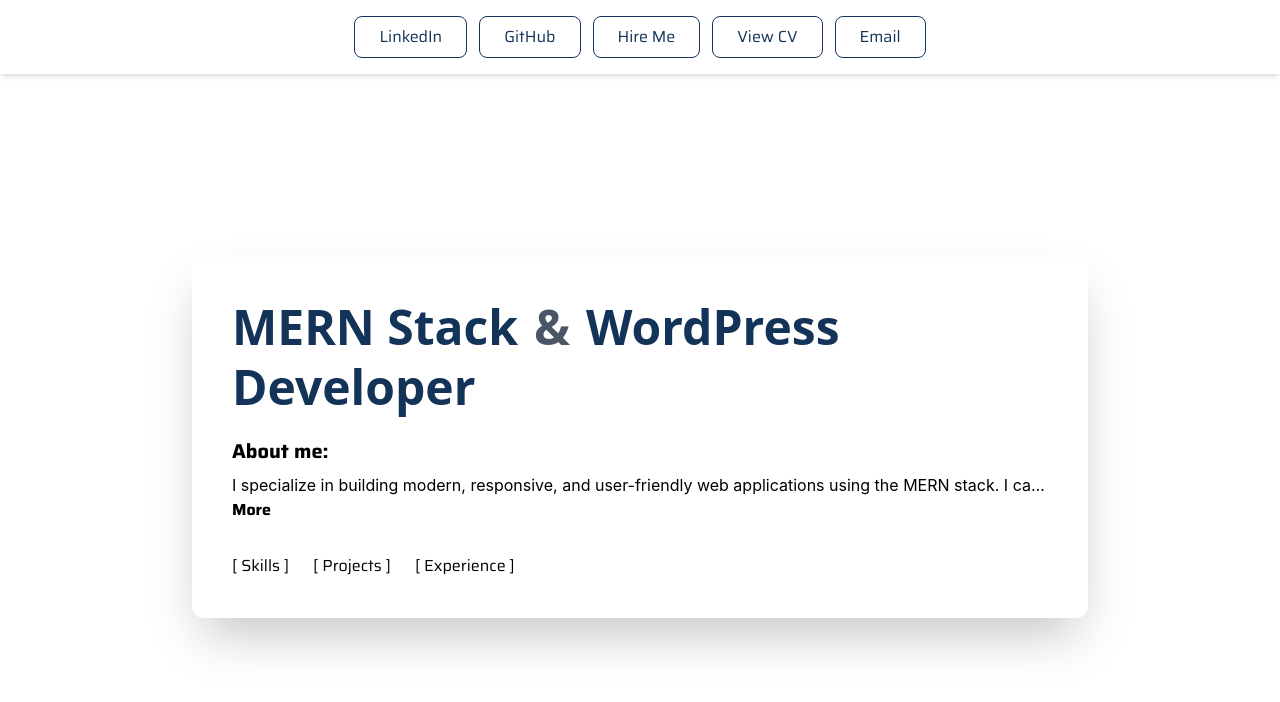
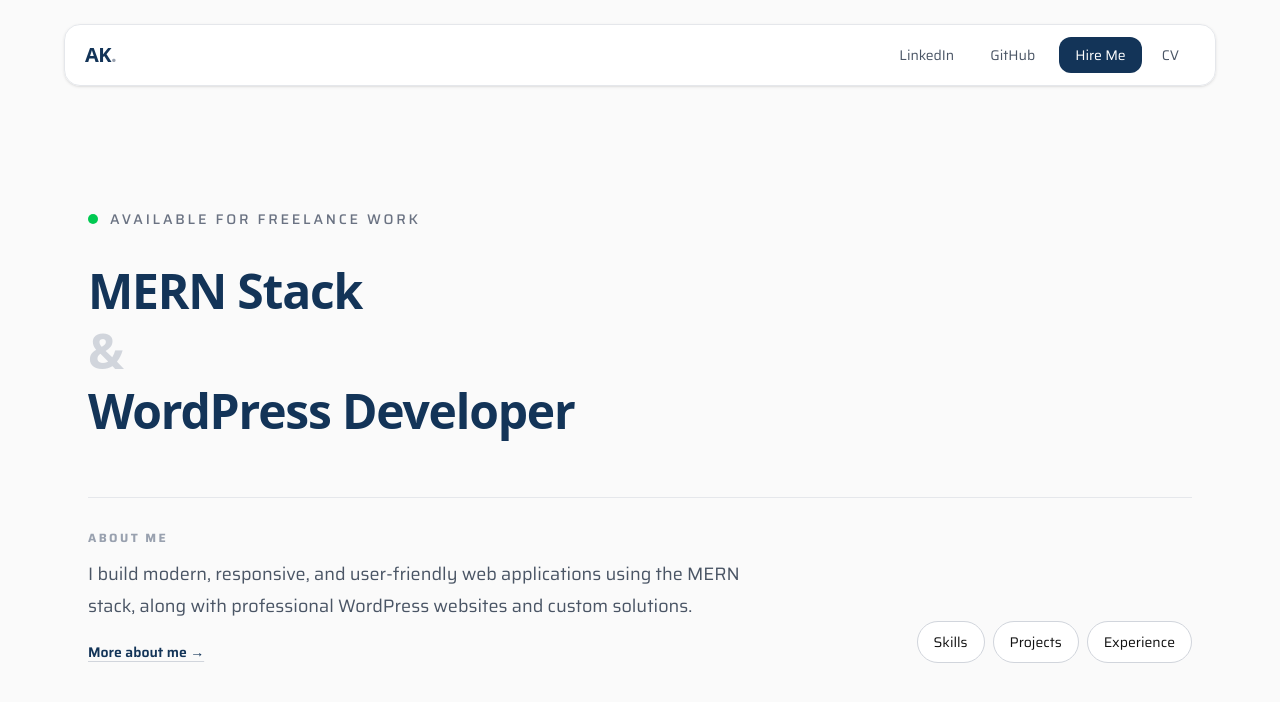
Before and after one commit to AwaisKhalil19/Dev-Portfolio, a React (Vite) app: page / in a window 1280 px wide. Shown: the top 702 px of the page. Built offline with nearby package versions, Linux system fonts and the light colour scheme; a web font is replaced by a local one.

Commit message:
Initial commit

```diff
--- a/src/pages/Home.jsx
+++ b/src/pages/Home.jsx
@@ -1,125 +1,332 @@
+// import React from "react";
+// import { Link, useNavigate } from "react-router-dom";
+// import Description from "../components/description";
+
+// const Home = () => {
+//   const navigate = useNavigate();
+
+//   return (
+//     <div className="min-h-screen overflow-x-hidden bg-white">
+//       {/* Navbar */}
+//       <nav className="bg-white shadow-md">
+//         <div className="mx-auto flex max-w-7xl items-center justify-center px-4 py-4 sm:px-6">
+
+//           <div className="flex flex-wrap items-center justify-center gap-2 sm:gap-3">
+
+//             {/* LinkedIn */}
+//             <button
+//               onClick={() =>
+//                 (window.location.href =
+//                   "https://www.linkedin.com/in/awais-khalil-55abbb372/")
+//               }
+//               className="rounded-lg border px-4 py-2 font-body text-sm text-hc transition hover:bg-hc hover:text-white sm:px-6 sm:text-base"
+//             >
+//               LinkedIn
+//             </button>
+
+//             {/* GitHub */}
+//             <button
+//               onClick={() =>
+//                 (window.location.href =
+//                   "https://github.com/AwaisKhalil19")
+//               }
+//               className="rounded-lg border px-4 py-2 font-body text-sm text-hc transition hover:bg-hc hover:text-white sm:px-6 sm:text-base"
+//             >
+//               GitHub
+//             </button>
+
+//             {/* Hire Me */}
+//             <button
+//               onClick={() => navigate("/hire")}
+//               className="rounded-lg border px-4 py-2 font-body text-sm text-hc transition hover:bg-hc hover:text-white sm:px-6 sm:text-base"
+//             >
+//               Hire Me
+//             </button>
+
+//             {/* CV */}
+//             <a
+//               href="https://docs.google.com/document/d/e/2PACX-1vRAolCUrzH9fMFgT8WeY8BJWc7CIZCduv5vK6vVPvRhNsjHmtk5mf0v_fknS5JxvYvr6Rn-w7bYDwv3/pub"
+//               target="_blank"
+//               rel="noopener noreferrer"
+//               className="rounded-lg border px-4 py-2 font-body text-sm text-hc transition hover:bg-hc hover:text-white sm:px-6 sm:text-base"
+//             >
+//               View CV
+//             </a>
+
+//             {/* Email */}
+//             <button
+//               onClick={() =>
+//                 (window.location.href =
+//                   "mailto:awaiskhalil476@gmail.com")
+//               }
+//               className="rounded-lg border px-4 py-2 font-body text-sm text-hc transition hover:bg-hc hover:text-white sm:px-6 sm:text-base"
+//             >
+//               Email
+//             </button>
+
+//           </div>
+//         </div>
+//       </nav>
+
+//       {/* Main Content */}
+//       <main className="flex min-h-[calc(100vh-73px)] items-center justify-center px-4 py-8 sm:px-6 sm:py-12">
+
+//         <div className="w-full max-w-4xl rounded-xl bg-white p-5 shadow-2xl sm:p-8 md:p-10">
+
+//           {/* Main Heading */}
+//           <h1 className="font-heading text-3xl font-bold leading-tight text-hc sm:text-4xl md:text-5xl">
+//             MERN Stack
+//             <span className="px-2 text-gray-600 sm:px-4">
+//               &
+//             </span>
+//             WordPress Developer
+//           </h1>
+
+//           {/* About */}
+//           <h2 className="mb-2 mt-5 font-body text-lg font-bold sm:text-xl">
+//             About me:
+//           </h2>
+
+//           <Description
+//             className="mt-1 font-body text-sm leading-6 text-secondary sm:text-base sm:leading-7"
+//             text="I specialize in building modern, responsive, and user-friendly web applications using the MERN stack. I can develop full-stack applications, REST APIs, and modern React.js interfaces, along with WordPress websites and customizations. I also work with API integrations, bug fixing, performance optimization, and clean, scalable code to deliver reliable digital experiences."
+//           />
+
+//           {/* Navigation Links */}
+//           <div className="mt-8 flex flex-wrap items-center gap-x-5 gap-y-3 font-body text-sm sm:gap-x-6 sm:text-base">
+
+//             <Link
+//               to="/skills"
+//               className="transition hover:text-hc"
+//             >
+//               [ Skills ]
+//             </Link>
+
+//             <Link
+//               to="/project"
+//               className="transition hover:text-hc"
+//             >
+//               [ Projects ]
+//             </Link>
+
+//             <Link
+//               to="/experience"
+//               className="transition hover:text-hc"
+//             >
+//               [ Experience ]
+//             </Link>
+
+//           </div>
+
+//         </div>
+//       </main>
+
+//     </div>
+//   );
+// };
+
+// export default Home;
+
 import React from "react";
 import { Link, useNavigate } from "react-router-dom";
-import Description from "../components/description";
 
 const Home = () => {
   const navigate = useNavigate();
 
   return (
-    <div className="min-h-screen overflow-x-hidden bg-white">
+    <div className="min-h-screen bg-[#fafafa] text-[#111]">
 
-      {/* Navbar */}
-      <nav className="bg-white shadow-md">
-        <div className="mx-auto flex max-w-7xl items-center justify-center px-4 py-4 sm:px-6">
+      {/* ================= NAVBAR ================= */}
+      <header className="px-4 pt-4 sm:px-6 sm:pt-6">
+        <nav className="mx-auto flex max-w-6xl items-center justify-between rounded-2xl border border-gray-200 bg-white/90 px-4 py-3 shadow-sm backdrop-blur-md sm:px-5">
 
-          <div className="flex flex-wrap items-center justify-center gap-2 sm:gap-3">
+          {/* Logo */}
+          <Link
+            to="/"
+            className="font-heading text-lg font-bold tracking-tight text-hc sm:text-xl"
+          >
+            AK<span className="text-gray-400">.</span>
+          </Link>
 
-            {/* LinkedIn */}
+          {/* Desktop Navigation */}
+          <div className="hidden items-center gap-1 sm:flex">
+
             <button
               onClick={() =>
                 (window.location.href =
                   "https://www.linkedin.com/in/awais-khalil-55abbb372/")
               }
-              className="rounded-lg border px-4 py-2 font-body text-sm text-hc transition hover:bg-hc hover:text-white sm:px-6 sm:text-base"
+              className="rounded-xl px-4 py-2 font-body text-sm text-gray-600 transition hover:bg-gray-100 hover:text-hc"
             >
               LinkedIn
             </button>
 
-            {/* GitHub */}
             <button
               onClick={() =>
                 (window.location.href =
                   "https://github.com/AwaisKhalil19")
               }
-              className="rounded-lg border px-4 py-2 font-body text-sm text-hc transition hover:bg-hc hover:text-white sm:px-6 sm:text-base"
+              className="rounded-xl px-4 py-2 font-body text-sm text-gray-600 transition hover:bg-gray-100 hover:text-hc"
             >
               GitHub
             </button>
 
-            {/* Hire Me */}
             <button
               onClick={() => navigate("/hire")}
-              className="rounded-lg border px-4 py-2 font-body text-sm text-hc transition hover:bg-hc hover:text-white sm:px-6 sm:text-base"
+              className="ml-1 rounded-xl bg-hc px-4 py-2 font-body text-sm text-white transition hover:opacity-90"
             >
               Hire Me
             </button>
 
-            {/* CV */}
             <a
               href="https://docs.google.com/document/d/e/2PACX-1vRAolCUrzH9fMFgT8WeY8BJWc7CIZCduv5vK6vVPvRhNsjHmtk5mf0v_fknS5JxvYvr6Rn-w7bYDwv3/pub"
               target="_blank"
               rel="noopener noreferrer"
-              className="rounded-lg border px-4 py-2 font-body text-sm text-hc transition hover:bg-hc hover:text-white sm:px-6 sm:text-base"
+              className="rounded-xl px-4 py-2 font-body text-sm text-gray-600 transition hover:bg-gray-100 hover:text-hc"
             >
-              View CV
+              CV
             </a>
 
-            {/* Email */}
+          </div>
+
+          {/* Mobile Hire Button */}
+          <button
+            onClick={() => navigate("/hire")}
+            className="rounded-xl bg-hc px-4 py-2 font-body text-sm text-white sm:hidden"
+          >
+            Hire Me
+          </button>
+
+        </nav>
+
+        {/* Mobile Links */}
+        <div className="mx-auto mt-2 flex max-w-6xl items-center justify-center gap-1 sm:hidden">
+
           <button
             onClick={() =>
               (window.location.href =
-                  "mailto:awaiskhalil476@gmail.com")
+                "https://www.linkedin.com/in/awais-khalil-55abbb372/")
             }
-              className="rounded-lg border px-4 py-2 font-body text-sm text-hc transition hover:bg-hc hover:text-white sm:px-6 sm:text-base"
+            className="rounded-xl px-3 py-2 text-xs text-gray-500 transition hover:bg-white hover:text-hc"
+          >
+            LinkedIn
+          </button>
+
+          <button
+            onClick={() =>
+              (window.location.href =
+                "https://github.com/AwaisKhalil19")
+            }
+            className="rounded-xl px-3 py-2 text-xs text-gray-500 transition hover:bg-white hover:text-hc"
+          >
+            GitHub
+          </button>
+
+          <a
+            href="https://docs.google.com/document/d/e/2PACX-1vRAolCUrzH9fMFgT8WeY8BJWc7CIZCduv5vK6vVPvRhNsjHmtk5mf0v_fknS5JxvYvr6Rn-w7bYDwv3/pub"
+            target="_blank"
+            rel="noopener noreferrer"
+            className="rounded-xl px-3 py-2 text-xs text-gray-500 transition hover:bg-white hover:text-hc"
+          >
+            CV
+          </a>
+
+          <a
+            href="mailto:awaiskhalil476@gmail.com"
+            className="rounded-xl px-3 py-2 text-xs text-gray-500 transition hover:bg-white hover:text-hc"
           >
             Email
-            </button>
+          </a>
 
         </div>
+      </header>
+
+
+      {/* ================= HERO ================= */}
+      <main className="mx-auto flex min-h-[calc(100vh-100px)] max-w-6xl items-center px-4 py-12 sm:px-6 sm:py-16">
+
+        <section className="w-full">
+
+          {/* Small Intro */}
+          <div className="mb-6 flex items-center gap-3 sm:mb-8">
+            <span className="h-2.5 w-2.5 rounded-full bg-green-500"></span>
+
+            <p className="font-body text-xs font-medium uppercase tracking-[0.2em] text-gray-500 sm:text-sm">
+              Available for freelance work
+            </p>
           </div>
-      </nav>
 
-      {/* Main Content */}
-      <main className="flex min-h-[calc(100vh-73px)] items-center justify-center px-4 py-8 sm:px-6 sm:py-12">
 
-        <div className="w-full max-w-4xl rounded-xl bg-white p-5 shadow-2xl sm:p-8 md:p-10">
-
-          {/* Main Heading */}
-          <h1 className="font-heading text-3xl font-bold leading-tight text-hc sm:text-4xl md:text-5xl">
+          {/* Heading */}
+          <h1 className="max-w-5xl font-heading text-3xl font-black leading-tight tracking-tight text-hc sm:text-4xl md:text-5xl">
             MERN Stack
-            <span className="px-2 text-gray-600 sm:px-4">
+            <span className="block text-gray-300">
               &
             </span>
+
+            <span className="block">
             WordPress Developer
+            </span>
+
           </h1>
 
+
+          {/* Bottom Content */}
+          <div className="mt-10 grid gap-8 border-t border-gray-200 pt-8 sm:mt-14 sm:grid-cols-[1fr_auto] sm:items-end">
+
             {/* About */}
-          <h2 className="mb-2 mt-5 font-body text-lg font-bold sm:text-xl">
-            About me:
-          </h2>
+            <div className="max-w-2xl">
 
-          <Description
-            className="mt-1 font-body text-sm leading-6 text-secondary sm:text-base sm:leading-7"
-            text="I specialize in building modern, responsive, and user-friendly web applications using the MERN stack. I can develop full-stack applications, REST APIs, and modern React.js interfaces, along with WordPress websites and customizations. I also work with API integrations, bug fixing, performance optimization, and clean, scalable code to deliver reliable digital experiences."
-          />
+              <p className="mb-3 font-body text-xs font-bold uppercase tracking-[0.2em] text-gray-400">
+                About me
+              </p>
 
-          {/* Navigation Links */}
-          <div className="mt-8 flex flex-wrap items-center gap-x-5 gap-y-3 font-body text-sm sm:gap-x-6 sm:text-base">
+              <p className="font-body text-base leading-7 text-gray-600 sm:text-lg sm:leading-8">
+                I build modern, responsive, and user-friendly web
+                applications using the MERN stack, along with professional
+                WordPress websites and custom solutions.
+              </p>
+
+              <Link
+                to="/experience"
+                className="mt-5 inline-flex font-body text-sm font-semibold text-hc underline decoration-gray-300 underline-offset-4 transition hover:decoration-hc"
+              >
+                More about me →
+              </Link>
+
+            </div>
+
+
+            {/* Navigation */}
+            <div className="flex flex-wrap gap-2 sm:justify-end">
 
               <Link
                 to="/skills"
-              className="transition hover:text-hc"
+                className="rounded-full border border-gray-300 bg-white px-4 py-2.5 font-body text-sm transition hover:border-hc hover:bg-hc hover:text-white"
               >
-              [ Skills ]
+                Skills
               </Link>
 
               <Link
                 to="/project"
-              className="transition hover:text-hc"
+                className="rounded-full border border-gray-300 bg-white px-4 py-2.5 font-body text-sm transition hover:border-hc hover:bg-hc hover:text-white"
               >
-              [ Projects ]
+                Projects
               </Link>
 
               <Link
                 to="/experience"
-              className="transition hover:text-hc"
+                className="rounded-full border border-gray-300 bg-white px-4 py-2.5 font-body text-sm transition hover:border-hc hover:bg-hc hover:text-white"
               >
-              [ Experience ]
+                Experience
               </Link>
 
             </div>
 
           </div>
+
+        </section>
+
       </main>
 
     </div>
```
Lines whose indentation alone changed are shown as unchanged.
